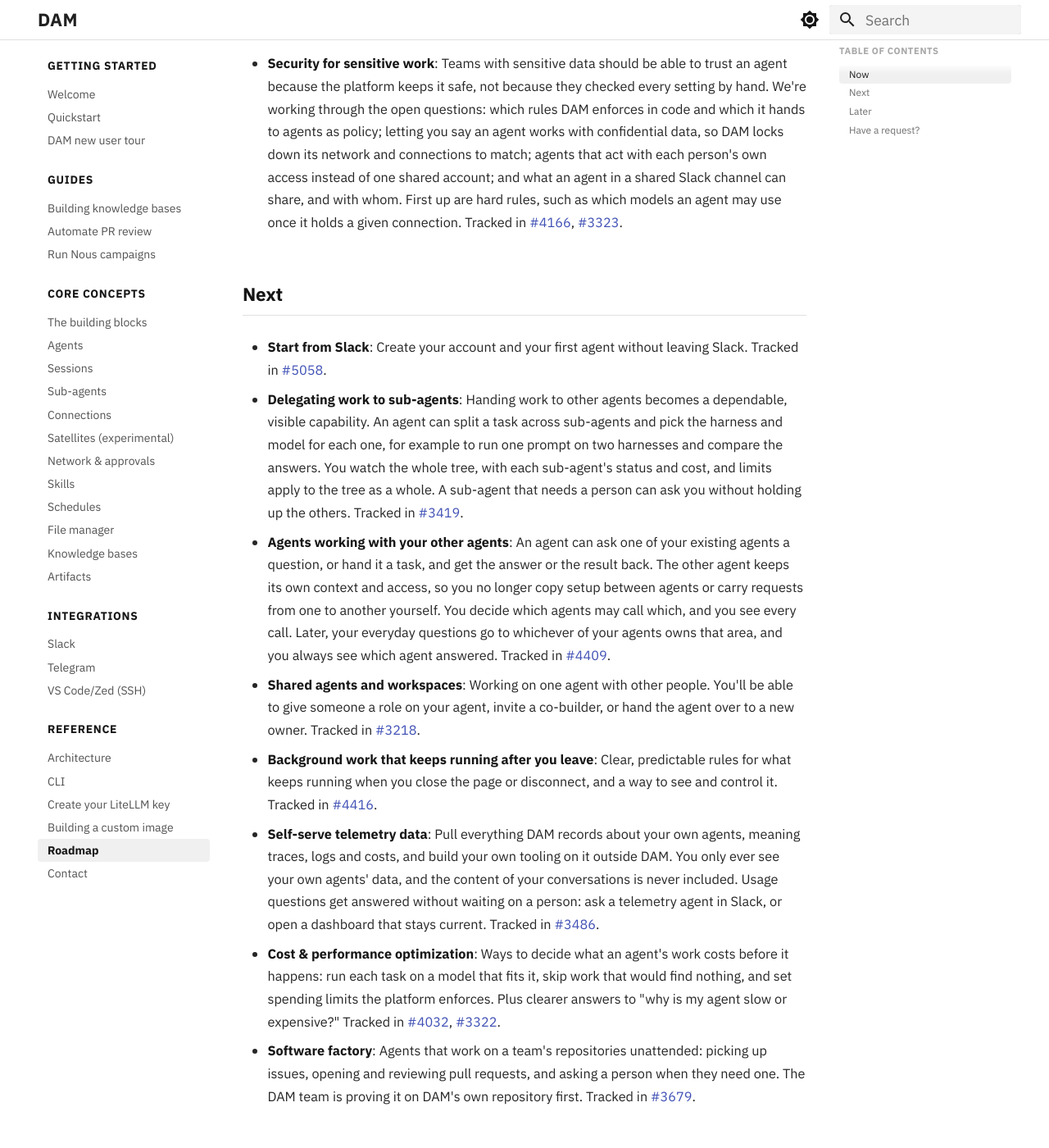
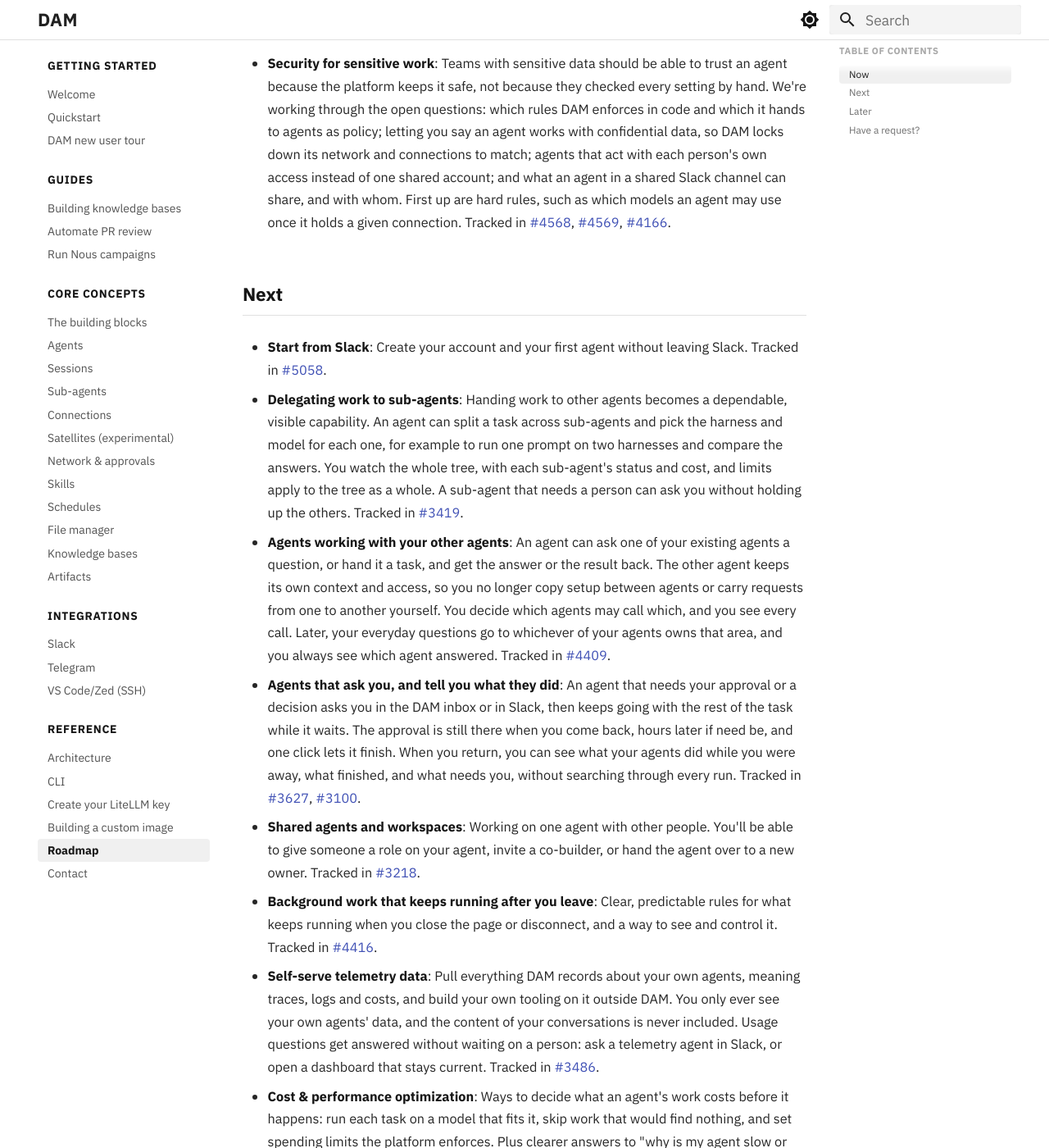
Before and after one commit to dam-agents/docs, an MkDocs documentation site: the page built from docs/reference/roadmap.md, in a window 1280 px wide and 1400 px high, scrolled down 1045 px. Shown: the whole window at 82% size. Built offline with MkDocs 1.6.1 and Material for MkDocs 9.7.7, drawn with Linux system fonts in a browser that asks for light colours.

Commit message:
docs: roadmap adds agents that ask you, and relinks the security item (#129)
* docs: link the security item to the unsafe-config and data-kind issues

Assisted-By: Claude (Anthropic AI) <noreply@anthropic.com>
Signed-off-by: Jenna Winkler <Jenna.Winkler@ibm.com>

* docs: roadmap adds agents that ask you and tell you what they did

Assisted-By: Claude (Anthropic AI) <noreply@anthropic.com>
Signed-off-by: Jenna Winkler <Jenna.Winkler@ibm.com>

---------

Signed-off-by: Jenna Winkler <Jenna.Winkler@ibm.com>

```diff
--- a/docs/reference/roadmap.md
+++ b/docs/reference/roadmap.md
@@ -18,7 +18,7 @@ DAM is a research project, and real users drive its direction. Much of what we b
 
 - **Internal deployment**: A deployment of DAM that can reach systems inside IBM's network, GitHub Enterprise included. It runs alongside the current deployment, not instead of it. Tracked in [#3755](https://github.com/dam-agents/dam/issues/3755){:target="_blank"}.
 
-- **Security for sensitive work**: Teams with sensitive data should be able to trust an agent because the platform keeps it safe, not because they checked every setting by hand. We're working through the open questions: which rules DAM enforces in code and which it hands to agents as policy; letting you say an agent works with confidential data, so DAM locks down its network and connections to match; agents that act with each person's own access instead of one shared account; and what an agent in a shared Slack channel can share, and with whom. First up are hard rules, such as which models an agent may use once it holds a given connection. Tracked in [#4166](https://github.com/dam-agents/dam/issues/4166){:target="_blank"}, [#3323](https://github.com/dam-agents/dam/issues/3323){:target="_blank"}.
+- **Security for sensitive work**: Teams with sensitive data should be able to trust an agent because the platform keeps it safe, not because they checked every setting by hand. We're working through the open questions: which rules DAM enforces in code and which it hands to agents as policy; letting you say an agent works with confidential data, so DAM locks down its network and connections to match; agents that act with each person's own access instead of one shared account; and what an agent in a shared Slack channel can share, and with whom. First up are hard rules, such as which models an agent may use once it holds a given connection. Tracked in [#4568](https://github.com/dam-agents/dam/issues/4568){:target="_blank"}, [#4569](https://github.com/dam-agents/dam/issues/4569){:target="_blank"}, [#4166](https://github.com/dam-agents/dam/issues/4166){:target="_blank"}.
 
 ## Next
 
@@ -27,6 +27,8 @@ DAM is a research project, and real users drive its direction. Much of what we b
 - **Delegating work to sub-agents**: Handing work to other agents becomes a dependable, visible capability. An agent can split a task across sub-agents and pick the harness and model for each one, for example to run one prompt on two harnesses and compare the answers. You watch the whole tree, with each sub-agent's status and cost, and limits apply to the tree as a whole. A sub-agent that needs a person can ask you without holding up the others. Tracked in [#3419](https://github.com/dam-agents/dam/issues/3419){:target="_blank"}.
 
 - **Agents working with your other agents**: An agent can ask one of your existing agents a question, or hand it a task, and get the answer or the result back. The other agent keeps its own context and access, so you no longer copy setup between agents or carry requests from one to another yourself. You decide which agents may call which, and you see every call. Later, your everyday questions go to whichever of your agents owns that area, and you always see which agent answered. Tracked in [#4409](https://github.com/dam-agents/dam/issues/4409){:target="_blank"}.
+
+- **Agents that ask you, and tell you what they did**: An agent that needs your approval or a decision asks you in the DAM inbox or in Slack, then keeps going with the rest of the task while it waits. The approval is still there when you come back, hours later if need be, and one click lets it finish. When you return, you can see what your agents did while you were away, what finished, and what needs you, without searching through every run. Tracked in [#3627](https://github.com/dam-agents/dam/issues/3627){:target="_blank"}, [#3100](https://github.com/dam-agents/dam/issues/3100){:target="_blank"}.
 
 - **Shared agents and workspaces**: Working on one agent with other people. You'll be able to give someone a role on your agent, invite a co-builder, or hand the agent over to a new owner. Tracked in [#3218](https://github.com/dam-agents/dam/issues/3218){:target="_blank"}.
 
```
